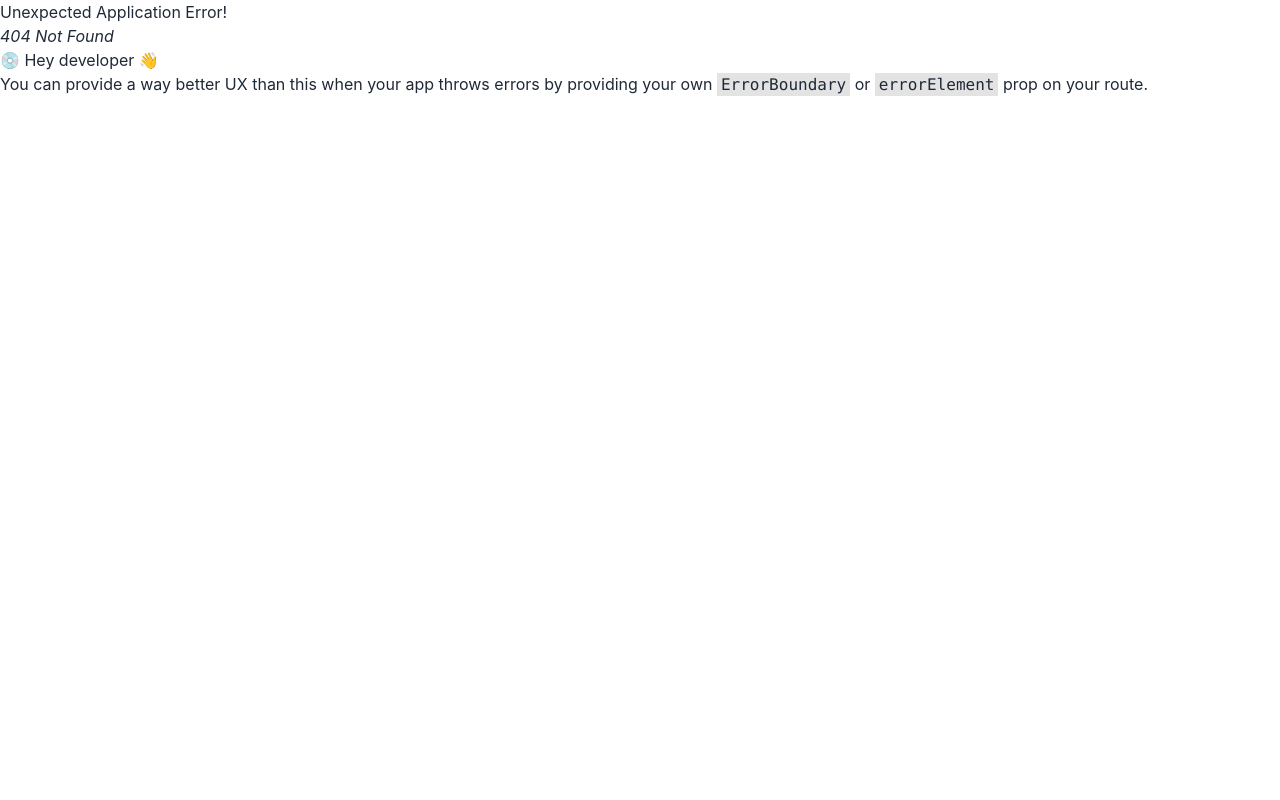
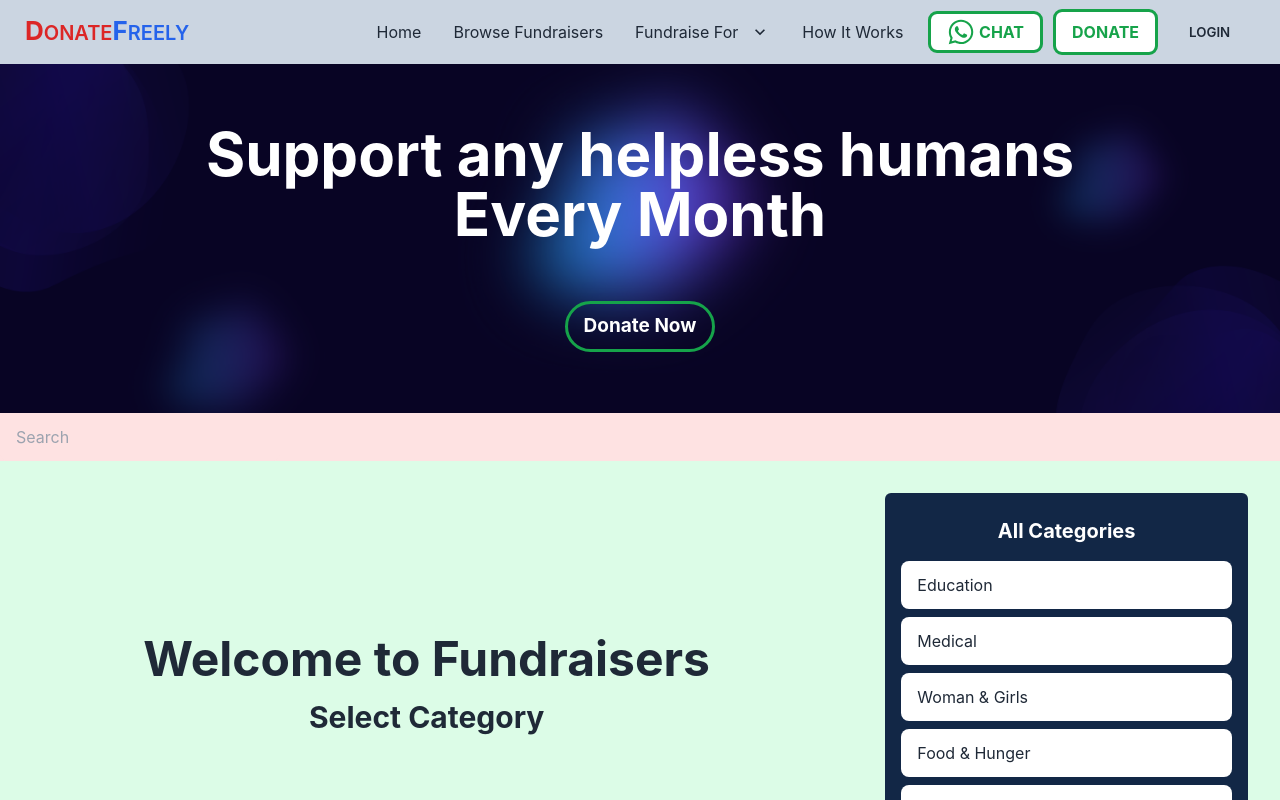
Before and after one commit to sadikul60/donate-freely, a React (Create React App) app: page /fundraisers in a window 1280 px wide. Before the commit this address had no page. Shown: the top 800 px of the page. Built offline with nearby package versions, Linux system fonts and the light colour scheme.

Commit message:
added Fundraisers section

```diff
--- a/src/Pages/MainFundraisers/DonationNow/DonationNow.jsx
+++ /dev/null
@@ -1,31 +0,0 @@
-import React from 'react';
-import { Link } from 'react-router-dom';
-import donationImg from "../../../assets/images/donation8.jpg"
-import { motion } from 'framer-motion';
-import PrimaryButton from '../../../components/PrimaryButton/PrimaryButton';
-
-
-const DonationNow = () => {
-    return (
-        <div className='bg-red-100 '>
-            <motion.section
-                initial={{ x: '100vw'}}
-                animate={{x: 0}}
-                transition={{type: 'spring', delay: 0.5}}
-                className='bg-green-300 lg:w-8/12 lg:mx-auto lg:relative lg:mt-[-50px] my-8 pl-8 hidden xl:block'>
-                <div className='lg:flex lg:items-center center pt-8 lg:pt-0 '>
-                    <Link to="/donateForm" className='h-full mx-auto'>
-                        <PrimaryButton>Donate now</PrimaryButton>
-                    </Link>
-                    <div className='lg:w-6/12 mx-5'>
-                        <h2 className='text-[22px] font-semibold mb-4'>Start Monthly Donation to Save Lives</h2>
-                        <p className='text-justify'>With your support, countless children will receive health care and a happy life. Start your monthly donation today.</p>
-                    </div>
-                    <img className='lg:w-60 lg:h-40 mx-auto ' src={donationImg} alt="" />
-                </div>
-            </motion.section>
-        </div>
-    );
-};
-
-export default DonationNow;
--- /dev/null
+++ b/src/Pages/MainFundraisers/Fundraisers/Fundraisers.jsx
@@ -0,0 +1,23 @@
+import React from 'react';
+// import { FaArrowRight } from 'react-icons/fa';
+
+
+const Fundraisers = () => {
+    return (
+        <div className='w-full h-96'>
+            <div className='flex items-center justify-center h-96'>
+                <div>
+                    <h1 className='text-3xl md:text-5xl font-bold'>Welcome to Fundraisers</h1>
+                    <div className='flex items-center justify-center'>
+                        <p className='text-2xl md:text-3xl text-center mt-4 font-bold'>Select Category</p>
+                        {/* <FaArrowRight className='w-6 h-6 mt-4 mr-2 text-red-600'></FaArrowRight> */}
+                    </div>
+
+                </div>
+                <br />
+            </div>
+        </div>
+    );
+};
+
+export default Fundraisers;
--- a/src/Pages/MainFundraisers/MainFundraisers/MainFundraisers.jsx
+++ b/src/Pages/MainFundraisers/MainFundraisers/MainFundraisers.jsx
@@ -21,14 +21,17 @@ const MainFundraisers = () => {
                         <label tabIndex={0} className="btn btn-ghost lg:hidden">
                             <HiMenu className='w-7 h-7'></HiMenu>
                         </label>
-                        <ul tabIndex={0} className="menu menu-compact dropdown-content mt-3 p-2 shadow bg-slate-300 rounded-box w-52">
+                        <ul tabIndex={0} className="menu menu-compact dropdown-content mt-3 p-2 shadow rounded-box w-52">
+                            <div className='bg-[#122746] px-4 pb-12 pt-6 rounded-md'>
+                                <h4 className='text-[16px] text-white text-center font-bold pb-4'>All Categories</h4>
                                 <li className='text-center'><Link to="" className='bg-white mb-2'>Education</Link></li>
-                                <li><Link to="/mainFundraisers/medical" className='bg-white mb-2'>Medical</Link></li>
+                                <li><Link to="/fundraisers/medical" className='bg-white mb-2'>Medical</Link></li>
                                 <li><Link className='bg-white mb-2'>Woman & Girls</Link></li>
                                 <li><Link className='bg-white mb-2'>Food & Hunger</Link></li>
                                 <li><Link className='bg-white mb-2'>Environment</Link></li>
                                 <li><Link className='bg-white mb-2'>Children</Link></li>
                                 <li><Link className='bg-white mb-2'>Others</Link></li>
+                            </div>
                         </ul>
                     </div>
                     <div className="form-control hidden lg:block ">
@@ -42,9 +45,10 @@ const MainFundraisers = () => {
                     <section className="navbar-end hidden lg:flex lg:w-4/12 ">
                         {/* For large device menu*/}
                         <ul className="menu menu-vertical p-8  w-full">
-                            <div className='bg-[#122746] px-4 py-12 rounded-md'>
+                            <div className='bg-[#122746] px-4 pb-12 pt-6 rounded-md'>
+                                <h4 className='text-xl text-white text-center font-bold pb-4'>All Categories</h4>
                                 <li><Link className='bg-white mb-2'>Education</Link></li>
-                                <li><Link to="/mainFundraisers/medical" className='bg-white mb-2'>Medical</Link></li>
+                                <li><Link to="/fundraisers/medical" className='bg-white mb-2'>Medical</Link></li>
                                 <li><Link className='bg-white mb-2'>Woman & Girls</Link></li>
                                 <li><Link className='bg-white mb-2'>Food & Hunger</Link></li>
                                 <li><Link className='bg-white mb-2'>Environment</Link></li>
--- a/src/Pages/MainFundraisers/MenuItems/MenuItems.jsx
+++ /dev/null
@@ -1,54 +0,0 @@
-import React from 'react';
-import { FaWhatsapp } from 'react-icons/fa';
-import { HiMenu } from 'react-icons/hi';
-import { Link, Outlet } from 'react-router-dom';
-
-const MenuItems = () => {
-    return (
-        <section className='bg-green-100'>
-                <div className="flex items-center bg-red-100 xl:bg-none">
-                    {/* For mobile device menu */}
-                    <div className="dropdown ">
-                        <label tabIndex={0} className="btn btn-ghost lg:hidden">
-                            <HiMenu className='w-7 h-7'></HiMenu>
-                        </label>
-                        <ul tabIndex={0} className="menu menu-compact dropdown-content mt-3 p-2 shadow bg-slate-300 rounded-box w-52">
-                        <li><Link to="/" className='bg-white mb-2'>Home</Link></li>
-                        <li><Link to="/mainFundraisers" className='bg-white mb-2'>Browse Fundraisers</Link></li>
-                        <li tabIndex={0}>
-                            <Link className='bg-white mb-2'>
-                            Fundraise For
-                            <svg className="fill-current" xmlns="http://www.w3.org/2000/svg" width="20" height="20" viewBox="0 0 24 24"><path d="M7.41,8.58L12,13.17L16.59,8.58L18,10L12,16L6,10L7.41,8.58Z"/></svg>
-                            </Link>
-                            <ul className="p-2 bg-slate-300">
-                            <li><Link className='bg-white mb-2'>Medical Treatment</Link></li>
-                            <li><Link className='bg-white mb-2'>Charity</Link></li>
-                            <li><Link className='bg-white mb-2'>Other Couse</Link></li>
-                            </ul>
-                        </li>
-                        <li><Link className='bg-white mb-2'>How It Works</Link></li>
-                        <li><Link to="/donateForm" className='bg-white mb-2'>Donate Now</Link></li>
-                        <li><Link className='bg-white mb-2'><FaWhatsapp className='w-6 h-6 text-green-400' />Chat</Link></li>
-                        <li><Link className='bg-white mb-2'>LogIn</Link></li>
-                        </ul>
-                    </div>
-                    <h1 className='hidden lg:block py-3'>Hello</h1>
-                </div>
-                <div className='flex w-full'>
-                    <section className='w-8/12 p-8'>
-                        <Outlet />
-                    </section>
-                    <section className="navbar-end hidden lg:flex w-4/12 mr-8">
-                        {/* For large device menu*/}
-                        <ul className="menu menu-vertical p-8 bg-slate-300 w-full">
-                            <li className='text-center'><Link to="/donate" className='bg-white mb-2'>Home</Link></li>
-                            <li><Link to="/mainFundraisers" className='bg-white mb-2'>Browse Fundraisers</Link></li>
-                            <li><Link className='bg-white mb-2'>How It Works</Link></li>
-                        </ul>
-                    </section>
-                </div>
-        </section>
-    );
-};
-
-export default MenuItems;
--- a/src/Pages/Shared/Navbar/Navbar.jsx
+++ b/src/Pages/Shared/Navbar/Navbar.jsx
@@ -13,7 +13,7 @@ const Navbar = () => {
                     </label>
                     <ul tabIndex={0} className="menu menu-compact dropdown-content mt-3 p-2 shadow bg-slate-300 rounded-box w-52">
                     <li><Link to="/" className='bg-white mb-2'>Home</Link></li>
-                    <li><Link to="/mainFundraisers" className='bg-white mb-2'>Browse Fundraisers</Link></li>
+                    <li><Link to="/fundraisers" className='bg-white mb-2'>Browse Fundraisers</Link></li>
                     <li tabIndex={0}>
                         <Link className='bg-white mb-2'>
                         Fundraise For
@@ -43,7 +43,7 @@ const Navbar = () => {
                 {/* For large device menu*/}
                 <ul className="menu menu-horizontal px-1">
                     <li><Link to="/">Home</Link></li>
-                    <li><Link to="/mainFundraisers">Browse Fundraisers</Link></li>
+                    <li><Link to="/fundraisers">Browse Fundraisers</Link></li>
                     <li tabIndex={0}>
                         <Link>
                             Fundraise For
```
Also changed, not shown: src/Routes/MainRoutes/Routes.jsx (+8 -3 lines).
